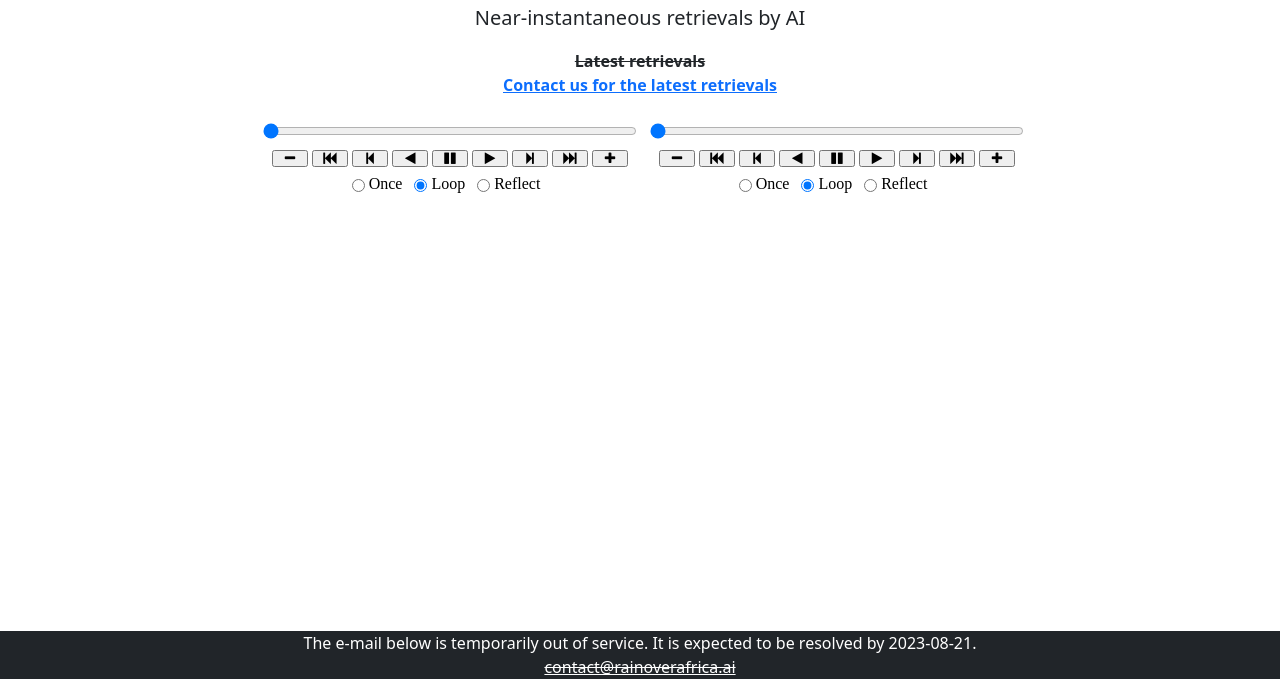
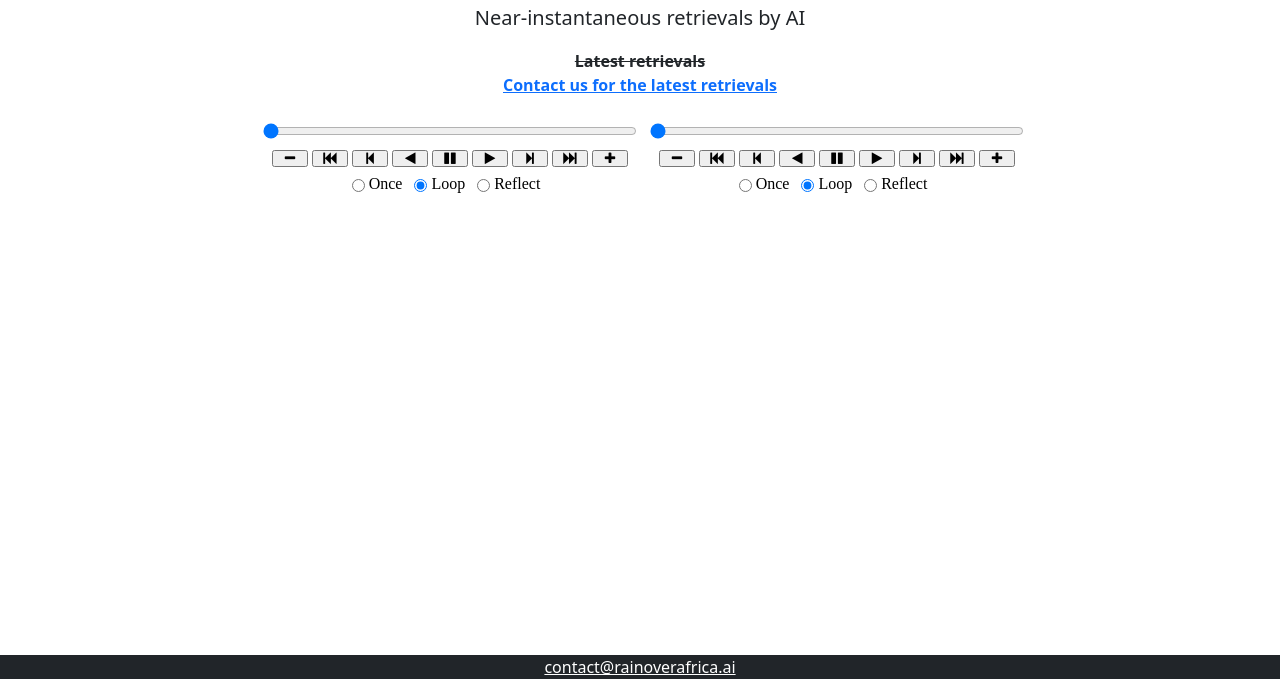
Before and after one commit to SEE-GEO/rainoverafrica, a plain HTML site: page index.html in a window 1280 px wide. Shown: the part 121-800 px from the top of the page. Drawn offline with nearby package versions, Linux system fonts and the light colour scheme.

Commit message:
Fix email

```diff
--- a/index.html
+++ b/index.html
@@ -129,8 +129,7 @@
 
         <div class="fixed-bottom bg-dark">
             <div class="text-center">
-                <span style="color:#fff;">The e-mail below is temporarily out of service. It is expected to be resolved by 2023-08-21.</span><br>
-                <a href="&#109;&#97;&#105;&#108;&#116;&#111;&#58;&#99;&#111;&#110;&#116;&#97;&#99;&#116;&#64;&#114;&#97;&#105;&#110;&#111;&#118;&#101;&#114;&#97;&#102;&#114;&#105;&#99;&#97;&#46;&#97;&#105;" style="color: #fff;"><s>&#99;&#111;&#110;&#116;&#97;&#99;&#116;&#64;&#114;&#97;&#105;&#110;&#111;&#118;&#101;&#114;&#97;&#102;&#114;&#105;&#99;&#97;&#46;&#97;&#105;</s></a>
+                <a href="&#109;&#97;&#105;&#108;&#116;&#111;&#58;&#99;&#111;&#110;&#116;&#97;&#99;&#116;&#64;&#114;&#97;&#105;&#110;&#111;&#118;&#101;&#114;&#97;&#102;&#114;&#105;&#99;&#97;&#46;&#97;&#105;" style="color: #fff;">&#99;&#111;&#110;&#116;&#97;&#99;&#116;&#64;&#114;&#97;&#105;&#110;&#111;&#118;&#101;&#114;&#97;&#102;&#114;&#105;&#99;&#97;&#46;&#97;&#105;</a>
             </div>
         </div>
     </body>
```
